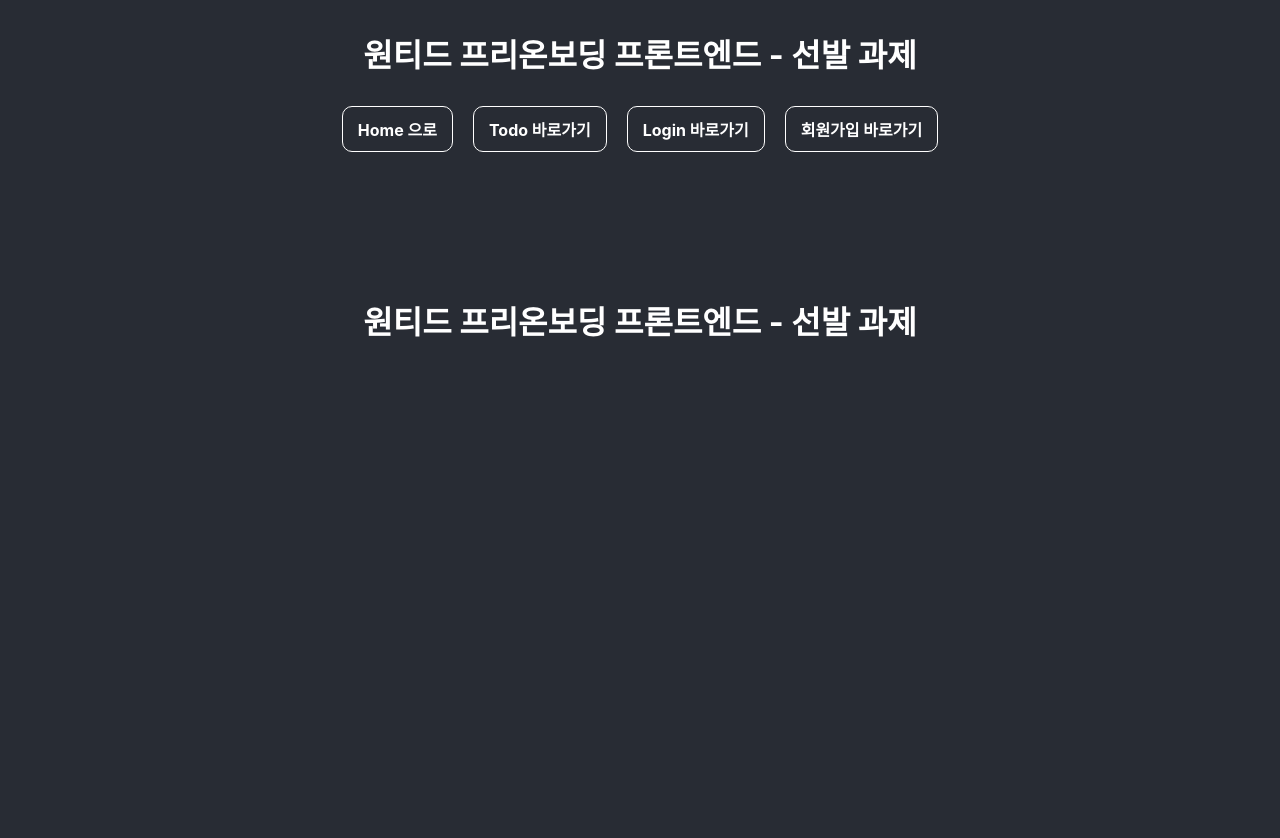
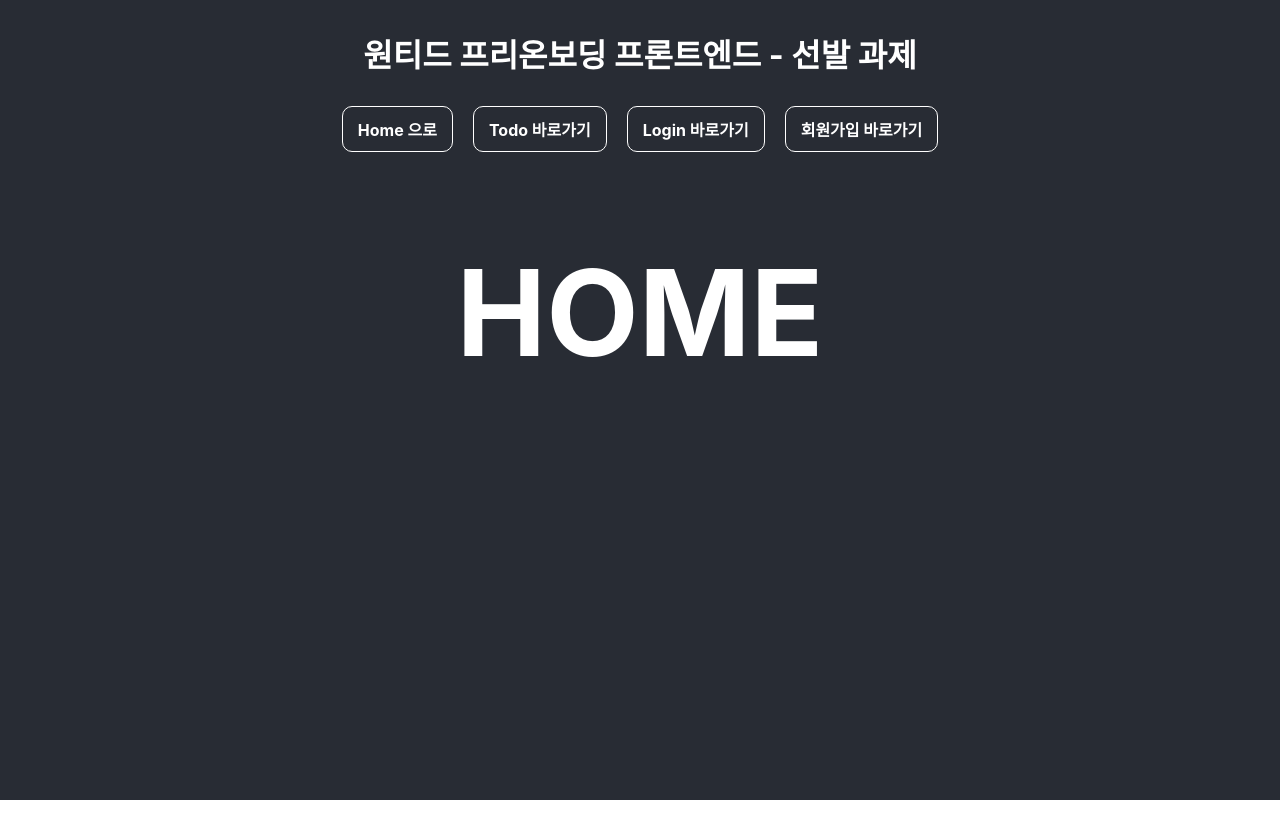
Before and after one commit to michoball/michoball-wanted-pre-onboarding-frontend, a React (Create React App) app: page / in a window 1280 px wide. Shown: the top 838 px of the page. After the commit the page ends 800 px from the top, so only its background shows below. Built offline with nearby package versions, Linux system fonts and the light colour scheme.

Commit message:
refactor : Change Home page mark up

```diff
--- a/src/pages/Home.tsx
+++ b/src/pages/Home.tsx
@@ -1,34 +1,18 @@
-import { Outlet } from "react-router-dom";
 import styled from "styled-components";
 
 const Home = () => {
   return (
-    <AppContainer>
-      <header className="App-header">
-        <h1>원티드 프리온보딩 프론트엔드 - 선발 과제</h1>
-      </header>
-      <Outlet />
-    </AppContainer>
+    <HomeContainer>
+      <h1> HOME</h1>
+    </HomeContainer>
   );
 };
 
-const AppContainer = styled.div`
-  display: flex;
-  flex-direction: column;
-  align-items: center;
-
-  min-height: 100vh;
-  background-color: #282c34;
+const HomeContainer = styled.div`
+  height: 70vh;
+  margin: auto;
   color: white;
-
-  .App-header {
-    width: 100%;
-    height: 20vh;
-
-    display: flex;
-    align-items: center;
-    justify-content: center;
-  }
+  font-size: 60px;
 `;
 
 export default Home;
```
